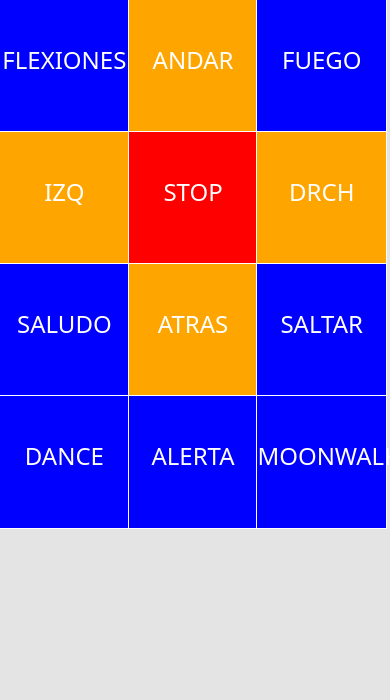
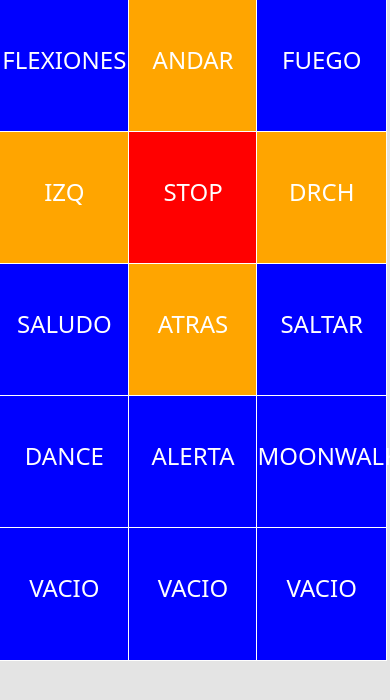
Before and after one commit to manuel6662/kasme, a plain HTML site: page www/index.html in a window 390 px wide. Drawn offline with Linux system fonts and the light colour scheme; some packages are replaced by stand-ins of ours.

Commit message:
Update index.html

```diff
--- a/www/index.html
+++ b/www/index.html
@@ -76,7 +76,7 @@
 
 
 
-     <div>
+      <div>
       <div class="cB" id="06" onclick="fireCommand('06')" >FLEXIONES</div>
       <div class="cBDir" id="01" onclick="fireCommand('01')">ANDAR</div>
       <div class="cB" id="07" onclick="fireCommand('07')">FUEGO</div>
@@ -89,8 +89,11 @@
 
       <div class="cB" id="11" onclick="fireCommand('11')">Dance</div>
       <div class="cB" id="12" onclick="fireCommand('12')">ALERTA</div>
-      <div class="cB" id="13" onclick="fireCommand('02')">mOONWALK</div>
-    </div>
+      <div class="cB" id="02" onclick="fireCommand('02')">mOONWALK</div>
+    <div class="cB" id="13" onclick="fireCommand('13')">vacio</div>
+    <div class="cB" id="14" onclick="fireCommand('14')">vacio</div>
+    <div class="cB" id="15" onclick="fireCommand('15')">vacio</div>
+        </div>
 
 
         <script type="text/javascript" src="cordova.js"></script>
```
